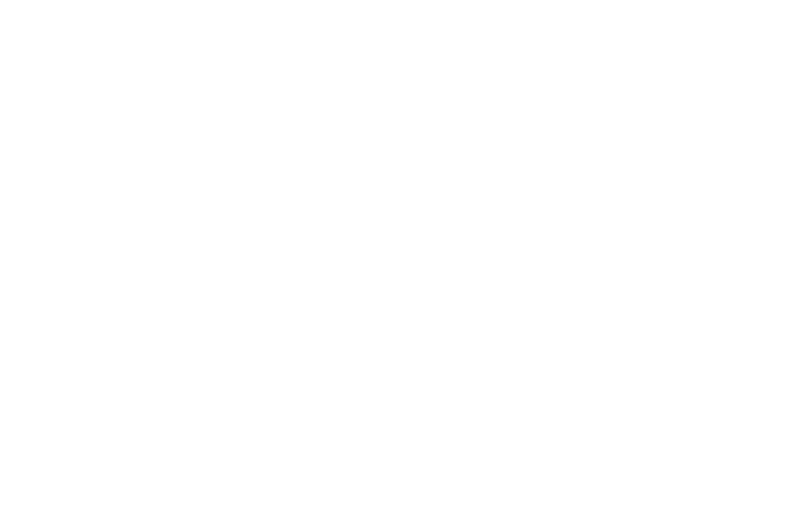
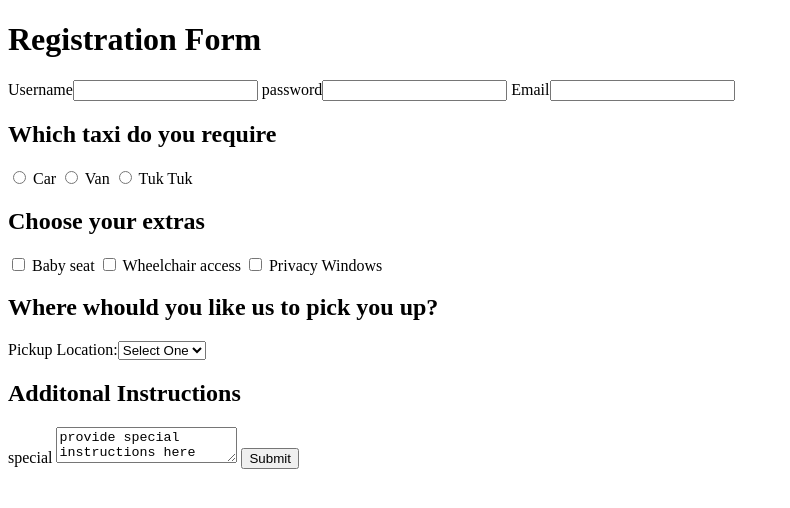
Before and after one commit to farrell-dan/concordia-html, a plain HTML site: page workshop/exercise-8/index.html in a window 1280 px wide. Shown: the whole page, without its empty margins (0-790 px from the left). Drawn offline with Linux system fonts and the light colour scheme.

Commit message:
Exercise 8

```diff
--- a/workshop/exercise-8/index.html
+++ b/workshop/exercise-8/index.html
@@ -1 +1,31 @@
 <!-- ...crickets... -->
+<!DOCTYPE html>
+<html>
+    <body>
+        <h1> Registration Form</h1>
+        <form>
+            <label>Username</label><input type="text">
+            <label>password</label><input type="text">
+            <label>Email</label><input type="text">
+        <h2>Which taxi do you require</h2>
+            <input type="radio"> <label>Car</label>
+            <input type="radio"> <label>Van</label>
+            <input type="radio"> <label>Tuk Tuk</label>
+        <h2>Choose your extras</h2>
+            <input type="checkbox"> <label>Baby seat</label>
+            <input type="checkbox"> <label>Wheelchair access</label>
+            <input type="checkbox"> <label>Privacy Windows</label>
+        <h2>Where whould you like us to pick you up?</h2>
+        <label>Pickup Location:</label><select>
+            <option>Select One</option>
+            <option>Airport</option>
+            <option>Home</option>
+            <option>Hotel</option>
+        </select>
+        <h2>Additonal Instructions</h2>
+        <label>special</label>
+        <textarea>provide special instructions here</textarea>
+        <button>Submit</button>
+        </form>
+    </body>
+</html>
```
